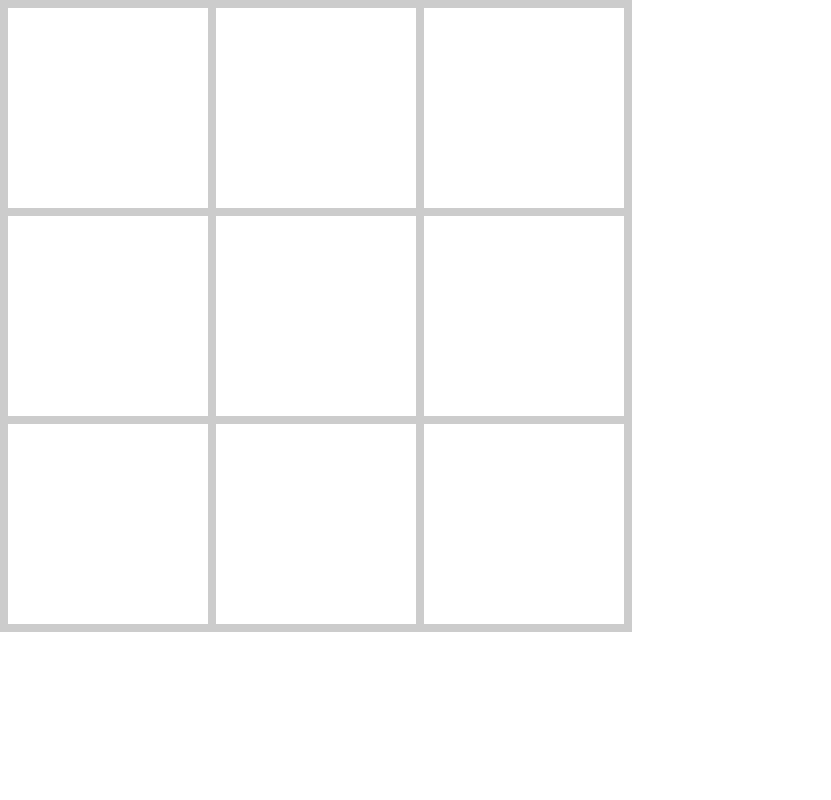
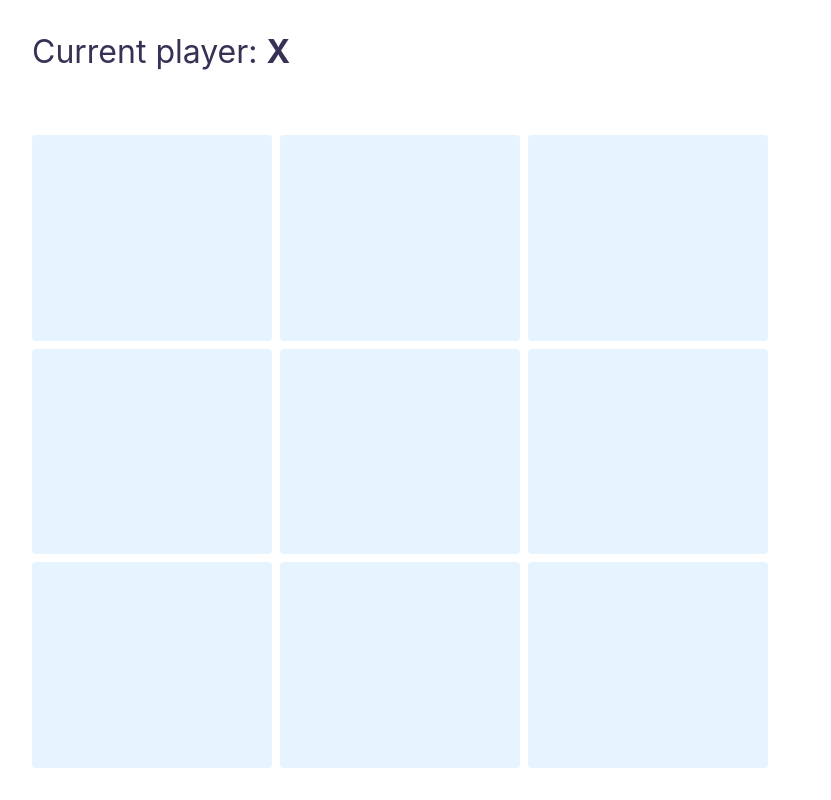
Before and after one commit to stam/tic-tac-toe, a React (Create React App) app: page / in a window 1280 px wide. Shown: the whole page, without its empty margins (0-831 px from the left). Built offline with nearby package versions, Linux system fonts and the light colour scheme.

Commit message:
Add basic styling and turn indication

```diff
--- a/src/App.tsx
+++ b/src/App.tsx
@@ -5,10 +5,22 @@ import { observer } from 'mobx-react-lite';
 import Grid from './components/Grid';
 import Ranking from './components/Ranking';
 import GameStore from './store/Game';
+import Status from './components/Status';
 
 const Layout = styled.main`
+  height: 100vh;
   display: grid;
-  grid-template-columns: auto 1fr;
+  grid-template-columns: repeat(8, 1fr);
+  grid-template-rows: repeat(8, 1fr);
+  grid-template-areas:
+  "info info info info info info info info"
+  "grid grid grid grid grid rank rank rank"
+  "grid grid grid grid grid rank rank rank"
+  "grid grid grid grid grid rank rank rank"
+  "grid grid grid grid grid rank rank rank"
+  "grid grid grid grid grid rank rank rank"
+  "grid grid grid grid grid rank rank rank"
+  "grid grid grid grid grid rank rank rank"
 `;
 
 const store = new GameStore();
@@ -19,6 +31,7 @@ const App: React.FC = () => {
   return (
     <GameContext.Provider value={store}>
       <Layout>
+        <Status />
         <Grid />
         <Ranking />
       </Layout>
--- a/src/components/Cell.tsx
+++ b/src/components/Cell.tsx
@@ -11,10 +11,9 @@ interface TicProps {
 const Tic = styled.button<TicProps>`
   border: none;
   outline: none;
-  background: white;
+  background: #e5f4ff;
   font-size: 5rem;
-  height: 200px;
-  width: 200px;
+  border-radius: 4px;
 
   ${props =>
     props.editable &&
@@ -37,8 +36,10 @@ const Cell: React.FC<CellProps> = ({ children: value, index }) => {
   const [hovering, setHovering] = useState(false);
 
   const handleClick = useCallback(() => {
-    game.set(index);
-  }, [game, index]);
+    if (editable) {
+      game.set(index);
+    }
+  }, [game, index, editable]);
 
   const hoverValue = hovering ? game.currentPlayer : null;
 
--- a/src/components/Grid.tsx
+++ b/src/components/Grid.tsx
@@ -5,12 +5,14 @@ import Cell from './Cell';
 import { observer } from 'mobx-react-lite';
 
 const GridLayout = styled.section`
+  grid-area: grid;
+  padding: 2rem;
+
   display: grid;
   grid-template-rows: repeat(3, 1fr);
   grid-template-columns: repeat(3, 1fr);
-  border: 0.5rem solid #ccc;
   grid-gap: 0.5rem;
-  background: #ccc;
+  // background: #ccc;
 `;
 
 
--- a/src/components/Ranking.tsx
+++ b/src/components/Ranking.tsx
@@ -1,7 +1,9 @@
 import React from 'react';
 import styled from 'styled-components';
 
-const Container = styled.aside``;
+const Container = styled.aside`
+  grid-area: rank;
+`;
 
 const Ranking = () => {
   return (<Container />);
--- /dev/null
+++ b/src/components/Status.tsx
@@ -0,0 +1,20 @@
+import React, { useContext } from 'react';
+import styled from 'styled-components';
+import { GameContext } from '../App';
+import { observer } from 'mobx-react-lite';
+
+const Container = styled.nav`
+  padding: 2rem;
+  font-size: 2rem;
+  grid-area: info;
+`;
+
+const GameStatus = () => {
+  const game = useContext(GameContext);
+
+  return (<Container>
+    Current player: <b>{game.currentPlayer}</b>
+  </Container>);
+}
+
+export default observer(GameStatus);
--- a/src/index.css
+++ b/src/index.css
@@ -3,6 +3,7 @@
 }
 
 body {
+  color: #393155;
   margin: 0;
   font-family: -apple-system, BlinkMacSystemFont, 'Segoe UI', 'Roboto', 'Oxygen',
     'Ubuntu', 'Cantarell', 'Fira Sans', 'Droid Sans', 'Helvetica Neue',
@@ -11,6 +12,10 @@ body {
   -moz-osx-font-smoothing: grayscale;
 }
 
+button {
+  color: inherit;
+}
+
 code {
   font-family: source-code-pro, Menlo, Monaco, Consolas, 'Courier New',
     monospace;
```
